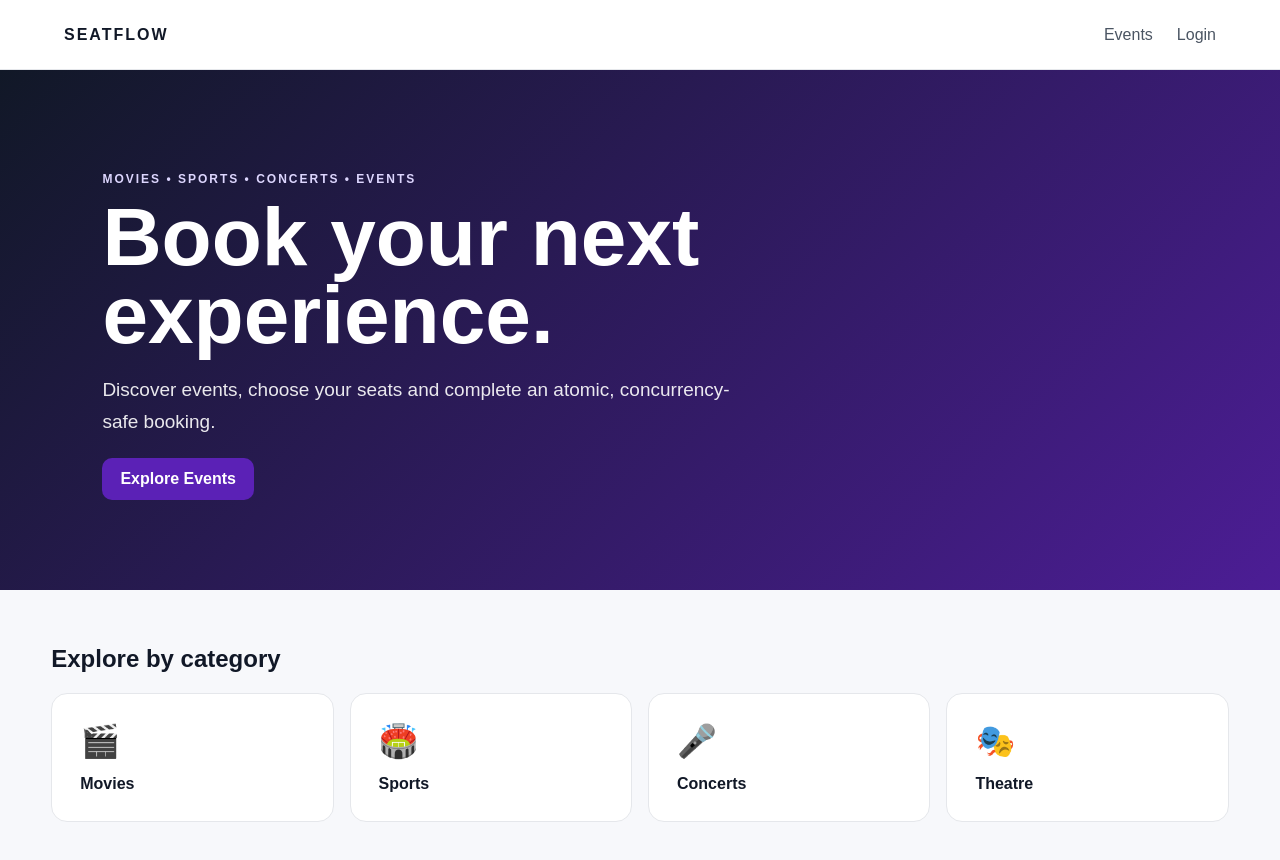
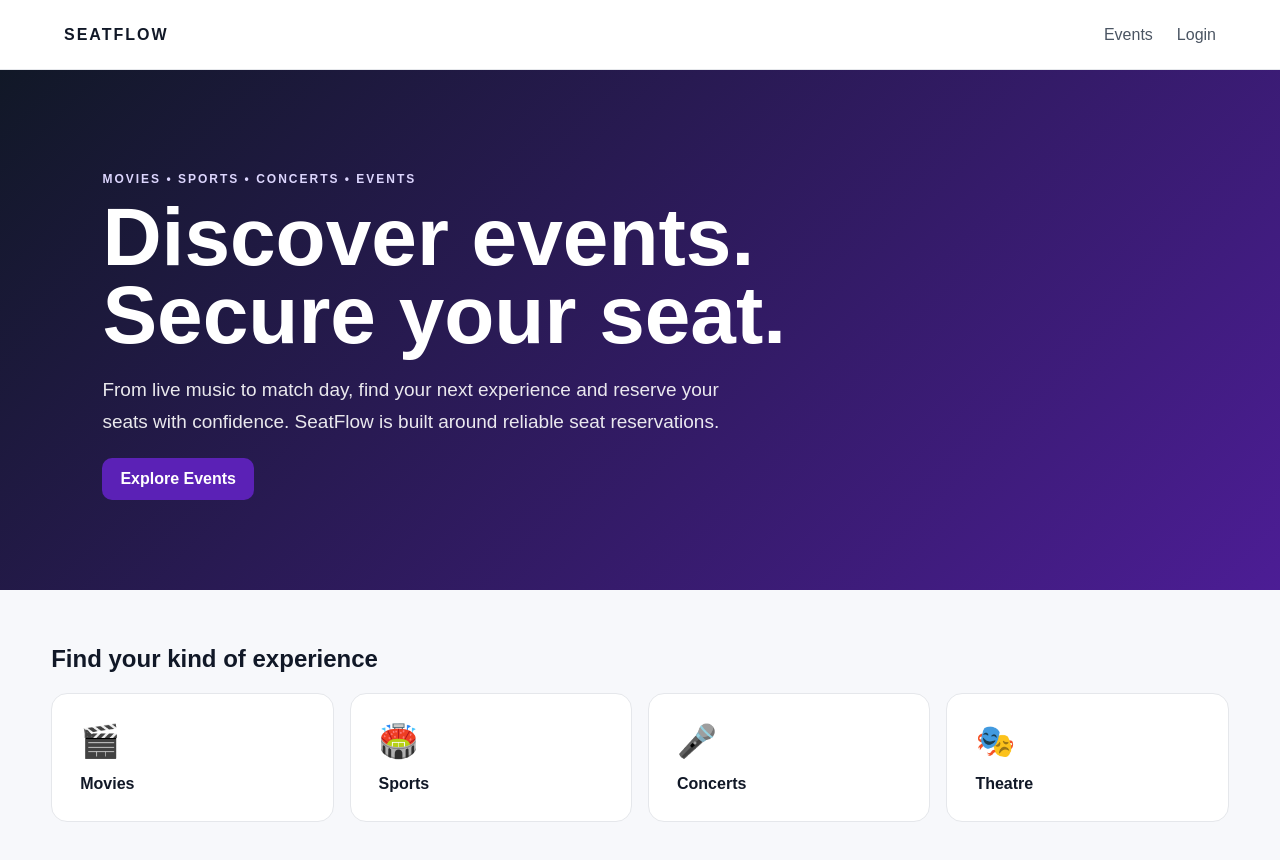
Before and after one commit to Kushagrarai09/Event-Seat-Booking, a Next.js app in the folder frontend/: page / in a window 1280 px wide. Shown: the top 860 px of the page. Built offline with nearby package versions, Linux system fonts and the light colour scheme; no server answers.

Commit message:
chore(seatflow): rebrand frontend/app/page.tsx

```diff
--- a/frontend/app/page.tsx
+++ b/frontend/app/page.tsx
@@ -6,10 +6,9 @@ export default function HomePage() {
       <section className="hero">
         <div>
           <p className="eyebrow">MOVIES • SPORTS • CONCERTS • EVENTS</p>
-          <h1>Book your next experience.</h1>
+          <h1>Discover events. Secure your seat.</h1>
           <p className="hero-text">
-            Discover events, choose your seats and complete an atomic,
-            concurrency-safe booking.
+            From live music to match day, find your next experience and reserve your seats with confidence. SeatFlow is built around reliable seat reservations.
           </p>
           <Link className="button primary" href="/events">
             Explore Events
@@ -18,7 +17,7 @@ export default function HomePage() {
       </section>
 
       <section className="container section">
-        <h2>Explore by category</h2>
+        <h2>Find your kind of experience</h2>
         <div className="category-grid">
           {["Movies", "Sports", "Concerts", "Theatre"].map((category) => (
             <Link href="/events" className="category-card" key={category}>
```
